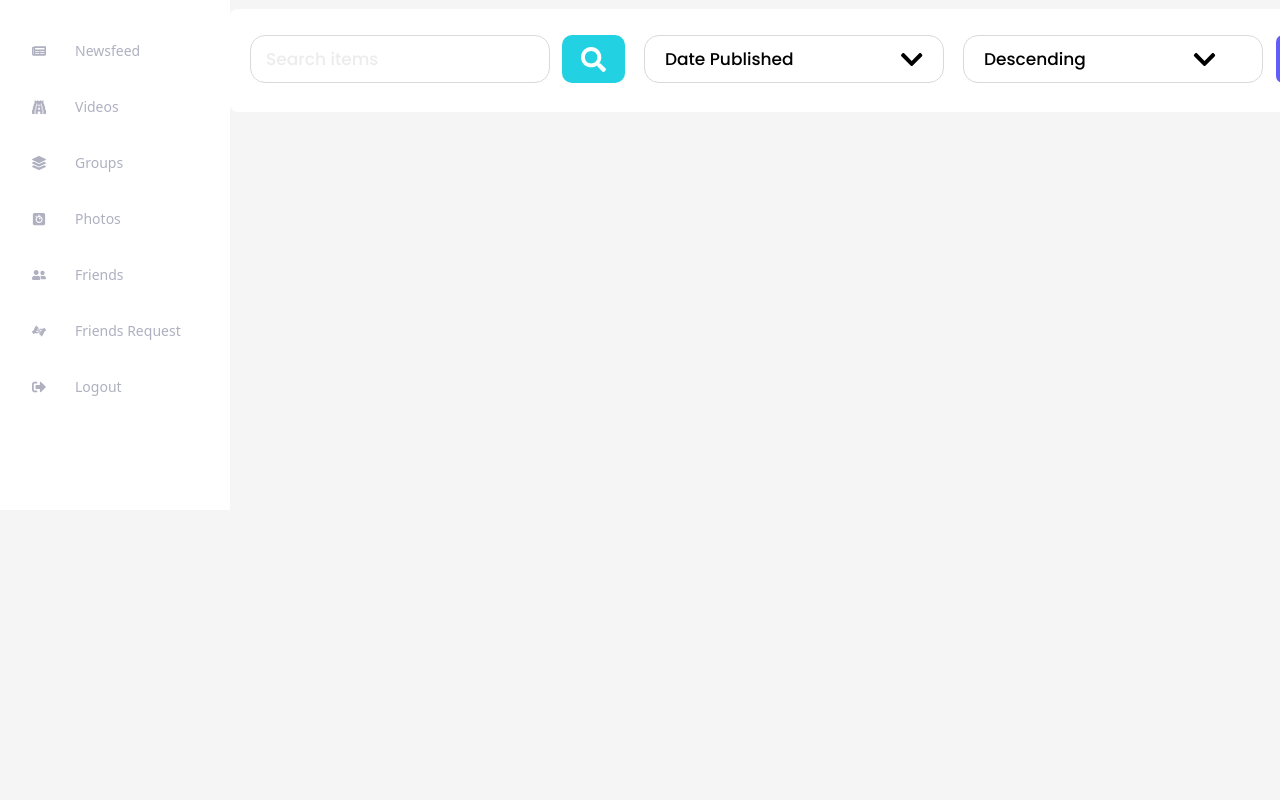
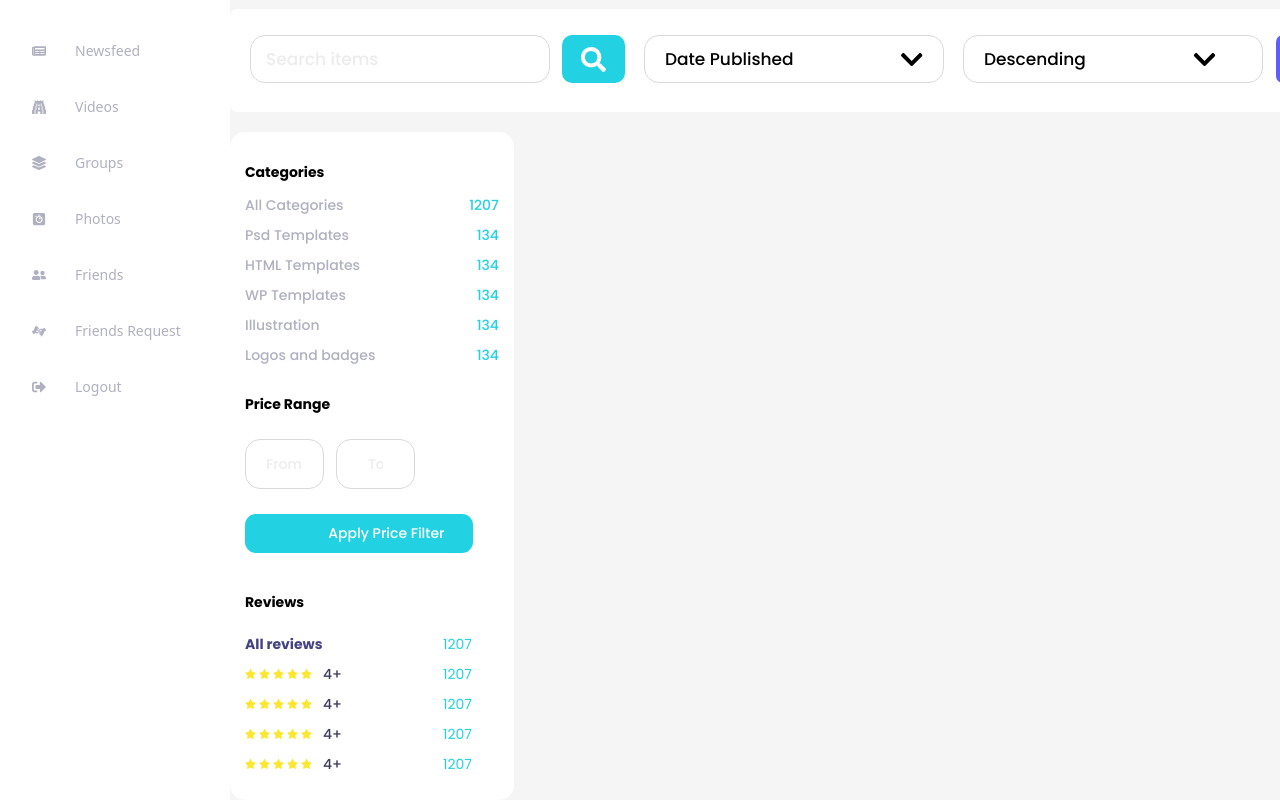
Before and after one commit to ayeshaakter02/Social-Media, a Next.js app in the folder client/: page /product in a window 1280 px wide. Shown: the part 368-1168 px from the top of the page. Before the commit the page ends 878 px from the top, so only its background shows below. Built offline with nearby package versions, Linux system fonts and the light colour scheme.

Commit message:
product sidebar filter part design

```diff
--- a/client/src/app/(root)/product/page.jsx
+++ b/client/src/app/(root)/product/page.jsx
@@ -1,5 +1,6 @@
 import MarketPlace from '@/components/common/MarketPlace'
 import ProductHeader from '@/components/Product/ProductHeader'
+import ProductSidebarFilter from '@/components/Product/ProductSidebarFilter'
 import React from 'react'
 
 const page = () => {
@@ -7,6 +8,7 @@ const page = () => {
     <div className='mt-9 mx-auto'>
         <MarketPlace/>
         <ProductHeader/>
+        <ProductSidebarFilter/>
     </div>
   )
 }
--- a/client/src/app/(root)/store/page.jsx
+++ b/client/src/app/(root)/store/page.jsx
@@ -1,6 +1,6 @@
 import MarketPlace from '@/components/common/MarketPlace'
 import Pagenation from '@/components/Store/Pagenation'
-import ProductGrid from '@/components/Store/SotreGrid'
+import ProductGrid from '@/components/Store/StoreGrid'
 import StoreHeader from '@/components/Store/StoreHeader'
 import React from 'react'
 
--- a/client/src/app/globals.css
+++ b/client/src/app/globals.css
@@ -39,4 +39,7 @@
   .pagenation-num {
     @apply font-poppins text-sm font-medium text-[#3E3F5E] hover:text-[#23D2E2] transition-all duration-400 cursor-pointer
   }
+  .product-price{
+    @apply w-19.75 py-3.5 rounded-[15px] border border-[#D9D9D9] focus:outline-none text-sm font-medium text-[#D9D9D9]
+  }
 }
--- a/client/src/components/Product/ProductHeader.jsx
+++ b/client/src/components/Product/ProductHeader.jsx
@@ -3,7 +3,7 @@ import { FaChevronDown, FaSearch } from "react-icons/fa";
 
 const ProductHeader = () => {
   return (
-    <div className="mt-5.75 font-poppins">
+    <div className="mt-5.75 mb-5 font-poppins">
       <div>
         <p className="font-normal text-sm text-[#AFB0C0]">BROWSE PRODUTS</p>
         <h2 className="font-medium text-2xl text-[#24234B] mt-1">
@@ -20,7 +20,7 @@ const ProductHeader = () => {
           <FaSearch className="w-6.25 h-6.25" />
         </button>
         {/* Dropdown 1 */}
-      <div className="w-75 border border-[#D9D9D9] outline-none rounded-[15px] flex items-center gap-26.5 px-5 pt-2.5 pb-2.25 text-[17px] font-medium whitespace-nowrap cursor-pointer mx-[19px]">
+      <div className="w-75 border border-[#D9D9D9] outline-none rounded-[15px] flex items-center gap-26.5 px-5 pt-2.5 pb-2.25 text-[17px] font-medium whitespace-nowrap cursor-pointer mx-4.75">
         <span>Date Published</span>
         <FaChevronDown className="w-6.25 h-6.25" />
       </div>
--- /dev/null
+++ b/client/src/components/Product/ProductSidebarFilter.jsx
@@ -0,0 +1,102 @@
+import React from "react";
+import { FaStar } from "react-icons/fa";
+
+const ProductSidebarFilter = () => {
+  const categories = [
+    { name: "All Categories", count: 1207 },
+    { name: "Psd Templates", count: 134 },
+    { name: "HTML Templates", count: 134 },
+    { name: "WP Templates", count: 134 },
+    { name: "Illustration", count: 134 },
+    { name: "Logos and badges", count: 134 },
+  ];
+
+  const reviews = [
+    { stars: 5, label: "4+", count: 1207 },
+    { stars: 5, label: "4+", count: 1207 },
+    { stars: 5, label: "4+", count: 1207 },
+    { stars: 5, label: "4+", count: 1207 },
+  ];
+
+  return (
+    <div
+      className="w-71
+                    bg-white rounded-[15px] pt-7.5 pb-6.5 px-3.75
+                    mx-auto md:mx-0 font-poppins"
+    >
+      {/* Categories */}
+      <div>
+        <h2 className="font-bold mb-3.25 text-sm">Categories</h2>
+
+        <div className="space-y-2.5">
+          {categories.map((item, i) => (
+            <div key={i} className="flex justify-between text-sm font-medium">
+              <span className="text-[#AFB0C0]">{item.name}</span>
+              <span className="text-[#23D2E2]">{item.count}</span>
+            </div>
+          ))}
+        </div>
+      </div>
+
+      {/* Price Range */}
+      <div>
+        <h2 className="font-bold text-sm mt-7.25 mb-6.25">Price Range</h2>
+
+        <div className="flex flex-col sm:flex-row gap-3 mb-6.25">
+          <input
+            type="text"
+            placeholder="From"
+            className="product-price pl-5"
+          />
+          <input
+            type="text"
+            placeholder="To"
+            className="product-price px-7.75"
+          />
+        </div>
+
+        <button className="w-57 bg-[#23D2E2] text-white pb-2.5 pt-2.25 pl-13.75 rounded-[11px] text-sm font-medium mb-9.75">
+          Apply Price Filter
+        </button>
+      </div>
+
+      {/* Reviews */}
+      <div className="pr-6.75">
+        <h2 className="font-bold mb-5.5 text-sm">Reviews</h2>
+
+        <div className="flex justify-between text-sm mb-2.5">
+          <span className="text-[#45437F] font-bold">All reviews</span>
+          <span className="text-[#23D2E2] font-normal">1207</span>
+        </div>
+
+        <div className="space-y-2.5">
+          {reviews.map((item, i) => (
+            <div
+              key={i}
+              className="flex justify-between items-center text-sm md:text-base"
+            >
+              <div className="flex items-center gap-2.75">
+                <div className="text-[#FCE730] flex gap-0.75">
+                  <FaStar className='w-2.75 h-2.5'/>
+                  <FaStar className='w-2.75 h-2.5'/>
+                  <FaStar className='w-2.75 h-2.5'/>
+                  <FaStar className='w-2.75 h-2.5'/>
+                  <FaStar className='w-2.75 h-2.5'/>
+                </div>
+                <span className="text-[#3E3F5E] text-sm font-medium">
+                  {item.label}
+                </span>
+              </div>
+
+              <span className="text-[#23D2E2] font-normal text-sm">
+                {item.count}
+              </span>
+            </div>
+          ))}
+        </div>
+      </div>
+    </div>
+  );
+};
+
+export default ProductSidebarFilter;
```
Also changed, not shown: client/src/components/Store/StoreGrid.jsx (renamed from client/src/components/Store/SotreGrid.jsx).
